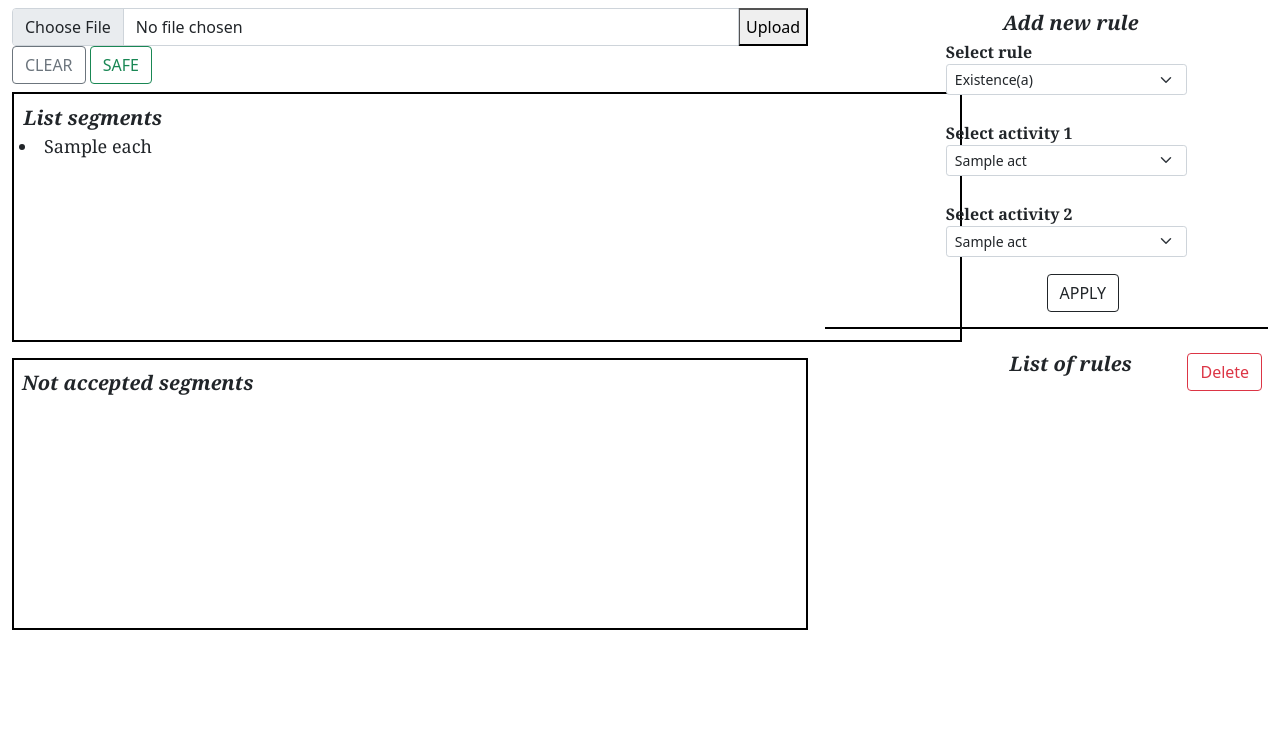
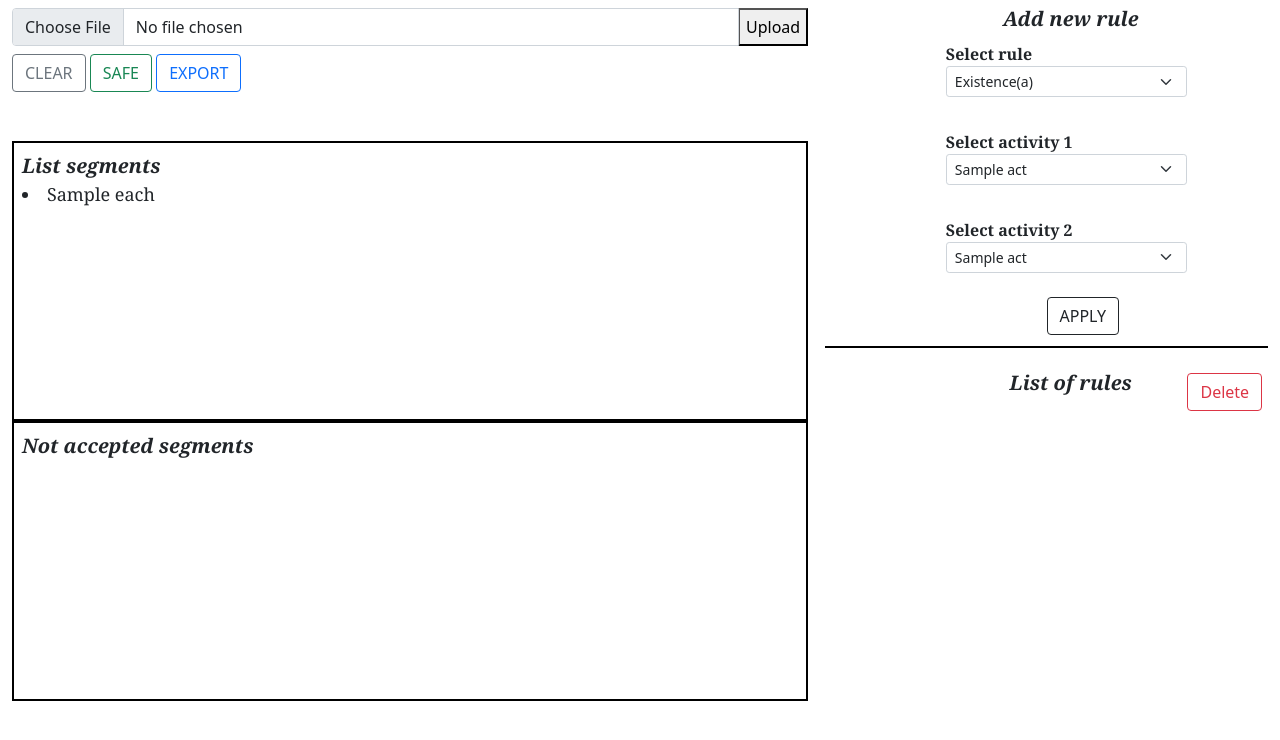
Before and after one commit to bpm-diag/SCAN, a Flask app: template templates/index.html in a window 1280 px wide. Shown: the top 740 px of the page. Run offline with Flask 2, Linux system fonts and the light colour scheme; the template is opened without the code that fills it: most values are stand-ins (such as "Sample title", 1, 10 or a date in 2020); some libraries are stand-ins or nearby versions.

Commit message:
fix: adjust layout

```diff
--- a/static/css/style.css
+++ b/static/css/style.css
@@ -2,6 +2,12 @@
 #buttons-container{
     width: 96%;
     height: 20%;
+    margin-top: 1%;
+}
+
+#b-container{
+    width: 96%;
+    height: 100%;
     margin-top: 1%;
 }
 
@@ -10,47 +16,45 @@
 }
 
 #segment-container{
-    width: 950px;
-    height: 250px;
-
+    width: 96%;
+    height: 280px;
     border:2px solid black;
     border-right-style: outset;
-
-    /*overflow: hidden;
-    overflow-y: auto;
-    overflow-x: auto;*/
-}
-
-#response{
-    width: 800px;
-    height: 100px;
-
-    overflow-y: scroll;
-    overflow-x: scroll;
 }
 
 #scroll-seg{
     font-size: 18px;
     font-family: Georgia, 'Times New Roman', Times, serif;
-    padding: 5px;
+    width: 99%;
+    height: 237px;
+    margin-left: 1%;
+    overflow-y: scroll;
+    overflow-x: scroll;
 }
 
 #deleted-segment-container{
     width: 96%;
-    height: 65%;
-    margin-top: 2%;
+    height: 280px;
     margin-bottom:1.5%;
     border:2px solid black;
     border-right-style: outset;
     font-size: 18px;
     font-family: Georgia, 'Times New Roman', Times, serif;
+}
+
+#scroll-del-seg{
+    font-size: 18px;
+    font-family: Georgia, 'Times New Roman', Times, serif;
+    width: 99%;
+    height: 237px;
+    margin-left: 1%;
     overflow-y: scroll;
     overflow-x: scroll;
 }
 
 .title{
     width: 100%;
-    height: 10%;
+    height: 30px;
     margin-left: 1%;
     margin-top: 1%;
     font-size: 20px;
@@ -65,15 +69,9 @@
     font-weight: bold;
 }
 
-#response{
-    width: 100%;
-    height: 90%;
-}
-
 #new_rule{
     width: 100%;
-    height: 58%;
-    margin-top: 2%;
+    height: 40%;
     justify-content: center;
 }
 
--- a/templates/index.html
+++ b/templates/index.html
@@ -20,53 +20,29 @@
         <div class="row">
         <div class="col-md-8">
             <div id="buttons-container">
-                <!--<div class="mb-3">
-                    <input class="form-control" type="file" id="formFile">
-                </div>-->
-                <!--<p>
-                    {% with messages = get_flashed_messages() %}
-                    {% if messages %}
-                        <ul class=flashes>
-                        {% for message in messages %}
-                        <li>{{ message }}</li>
-                        {% endfor %}
-                        </ul>
-                    {% endif %}
-                    {% endwith %}
-                </p>-->
-
                 <form method="post" action="/" enctype="multipart/form-data">
-
                    <div class="input-group">
                         <input class="form-control" id="formFile" type="file" name="file" autocomplete="off" required >
                         <input type="submit" value="Upload">
                     </div>
-
                 </form>
+                <div id="b-container">
                     <button type="button" class="btn btn-outline-secondary">CLEAR</button>
                     <button type="button" class="btn btn-outline-success">SAFE</button>
-
-
-
+                    <button type="button" class="btn btn-outline-primary">EXPORT</button>
                 </div>
-            <div id="segment-container"> <!--scroll-bg-->
+             </div>
+            <div id="segment-container">
                 <div class="title">List segments</div>
-                <div id="response" > <!--scroll-div-->
-                    <div id="scroll-seg" class="Divtext"> <!--scroll-obj-->
+                <div id="scroll-seg" class="Divtext">
                     {% for each in data %}
                         <li>{{ each }}</li>
                     {% endfor %}
-
-
-                    </div>
                 </div>
             </div>
             <div id="deleted-segment-container">
                 <div class="title">Not accepted segments</div>
-               <div id="response">
-                    <div id="scroll-del-seg" class="DivtextDel"> <!--scroll-obj-->
-                    </div>
-                </div>
+                <div id="scroll-del-seg" class="DivtextDel"></div>
             </div>
         </div>
         <div class="col-md-4">
```
Lines whose indentation alone changed are shown as unchanged.
